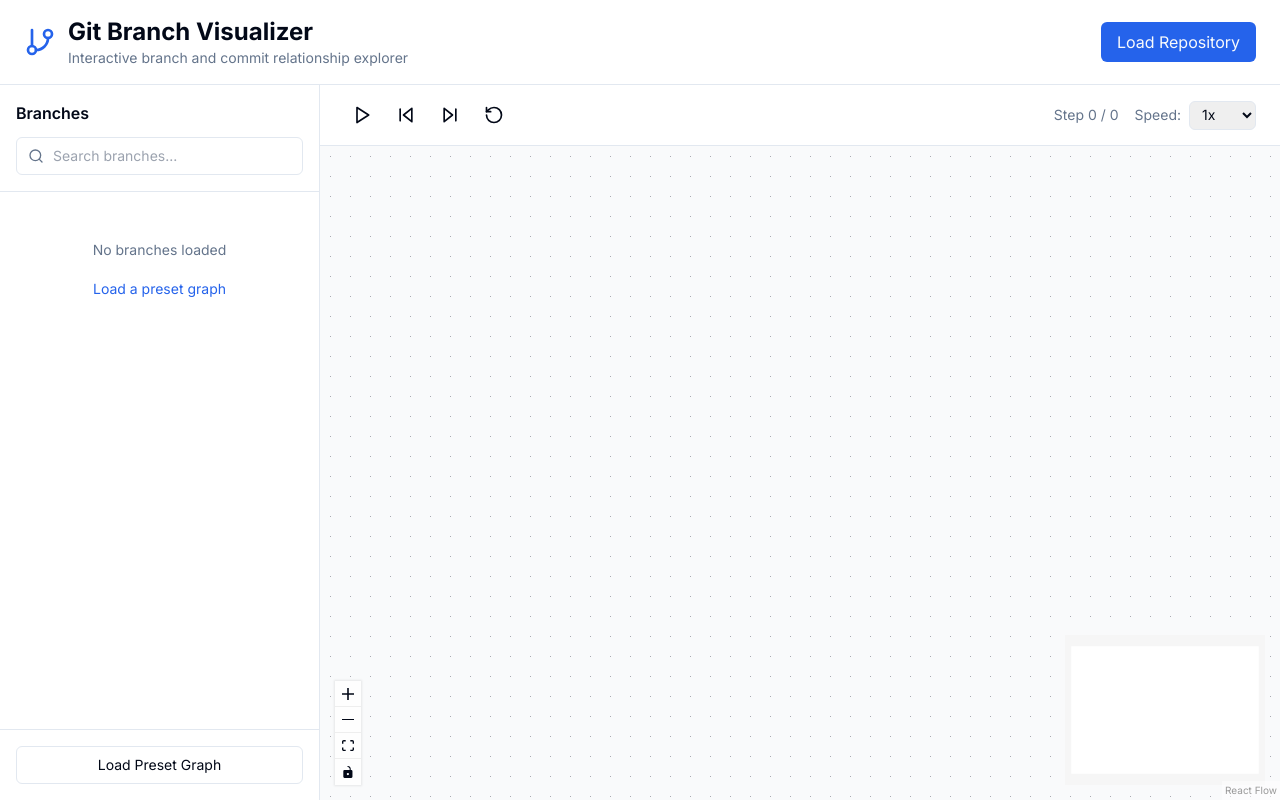
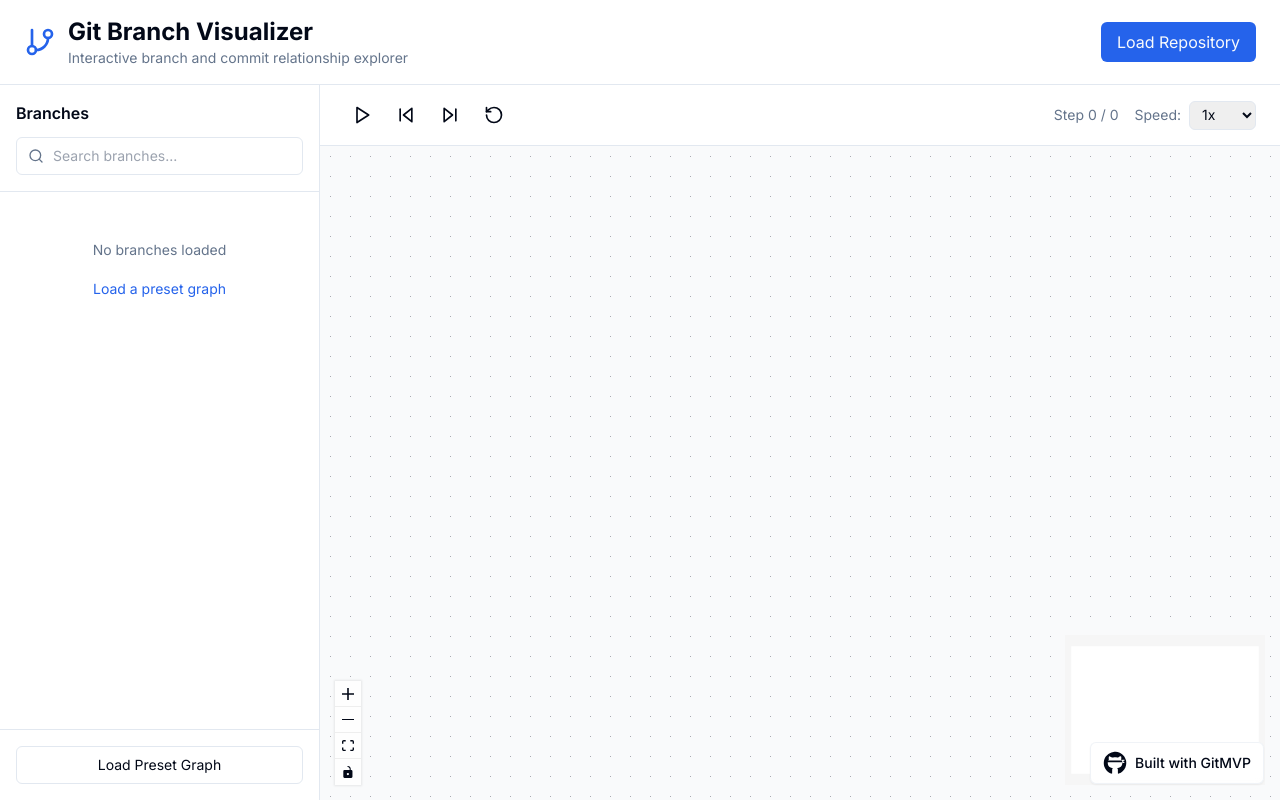
Before and after one commit to filiksyos/git-branch-visualizer, a Next.js app: page / in a window 1280 px wide. Built offline with nearby package versions, Linux system fonts and the light colour scheme.

Commit message:
whatever

```diff
--- /dev/null
+++ b/components/GitMVPLogo.tsx
@@ -0,0 +1,103 @@
+import React from 'react';
+
+interface GitMVPLogoProps {
+  className?: string;
+  color?: string;
+  size?: number | string;
+}
+
+const GitMVPLogo: React.FC<GitMVPLogoProps> = ({
+  className = "w-full h-full",
+  color = "currentColor",
+  size = "100%"
+}) => {
+  return (
+    <svg
+      className={className}
+      width={size}
+      height={size}
+      viewBox="0 0 1024 1024"
+      fill="none"
+      xmlns="http://www.w3.org/2000/svg"
+    >
+      <path
+        fill={color}
+        d="M143.763046,817.230408
+          C106.667557,771.867493 77.692383,722.293396 58.577068,667.140930
+          C48.920010,639.277893 41.864731,610.805969 37.837303,581.540710
+          C32.777309,544.772339 31.730631,507.980347 34.850883,470.990631
+          C42.440426,381.018799 73.773201,300.042419 127.645515,227.908157
+          C187.557724,147.686478 265.476379,91.957596 360.351501,60.013874
+          C388.906616,50.399586 418.174591,43.834454 448.069122,39.827248
+          C480.678406,35.456146 513.378174,33.795334 546.170227,36.136257
+          C646.007080,43.263321 735.783081,77.185753 813.911255,139.865280
+          C895.267151,205.134262 949.601746,288.665955 977.450317,389.244049
+          C983.685669,411.763794 988.451843,434.658417 989.949585,458.026184
+          C991.385742,480.434265 993.023926,502.903900 992.805176,525.329224
+          C992.208435,586.497620 979.158508,645.147095 954.687317,701.233765
+          C927.235046,764.153259 888.051453,818.851257 837.768433,865.370300
+          C789.162720,910.337585 733.564514,943.944031 670.318176,964.388672
+          C663.156982,966.703491 655.932495,968.605469 648.485229,965.991394
+          C640.724915,963.267456 635.977478,957.881714 635.892822,949.402222
+          C635.701599,930.239319 635.796265,911.073853 635.677246,891.909973
+          C635.495056,862.582825 635.719055,833.241150 634.815491,803.935120
+          C634.285889,786.759583 632.953674,769.250061 623.807129,754.004822
+          C618.924316,745.866394 612.293213,738.776794 606.497559,731.274048
+          C614.749146,730.251770 623.887451,729.386353 632.936523,727.956055
+          C699.007385,717.512878 754.140137,688.686523 792.278809,631.987000
+          C806.287842,611.160278 814.440308,587.724670 818.852478,563.204285
+          C822.484253,543.020935 824.614258,522.567383 827.367310,502.542908
+          C858.743896,509.730927 890.855530,513.123169 923.472290,497.708588
+          C901.095703,472.324860 875.872681,452.839996 847.124878,438.292694
+          C862.051636,430.222260 877.176147,422.512695 891.828918,413.991913
+          C906.668030,405.362762 920.822571,395.633148 934.179504,383.718903
+          C911.600098,376.051636 889.079529,373.622162 866.115601,373.652802
+          C845.166016,373.680756 825.577637,378.815857 807.094299,388.345184
+          C802.685425,390.618256 800.460205,389.736359 797.269226,385.959869
+          C789.786865,377.104675 781.593384,368.835327 773.443848,360.569366
+          C771.449585,358.546600 770.673950,357.272797 771.685730,354.280090
+          C774.893188,344.792542 778.918579,335.279785 780.083313,325.474548
+          C781.799805,311.024292 782.711243,296.188354 781.406128,281.747986
+          C780.003052,266.223999 776.176331,250.834457 772.390015,235.639709
+          C769.777344,225.154770 768.098694,224.892212 757.051331,226.537064
+          C721.591187,231.816727 689.796753,246.194504 660.070007,265.638000
+          C654.522339,269.266602 649.298889,273.399841 644.009460,277.410492
+          C641.350891,279.426331 638.915466,280.256470 635.387451,279.079468
+          C611.903442,271.244598 587.645508,266.746857 563.111145,264.207397
+          C533.247437,261.116302 503.308990,261.101166 473.338593,263.760437
+          C446.042389,266.182434 419.328552,271.296997 393.092041,279.046448
+          C389.878387,279.995667 387.489777,279.378723 384.875427,277.449310
+          C356.169495,256.264191 325.082825,239.737778 290.412476,230.719452
+          C281.023285,228.277191 271.182251,227.589661 261.564758,225.998917
+          C257.915680,225.395340 255.918640,227.017929 255.011032,230.333420
+          C252.011398,241.291229 248.064987,252.105362 246.322540,263.262085
+          C244.228806,276.668243 243.345200,290.360901 243.176224,303.944885
+          C242.977402,319.926971 245.816605,335.618134 252.183517,350.426727
+          C254.116379,354.922272 253.280212,358.088074 249.990051,361.563812
+          C238.067490,374.158691 228.212723,388.244781 220.673676,403.903137
+          C220.409332,404.452240 220.249130,405.051453 219.904617,406.001831
+          C222.589233,406.001831 224.885864,406.001801 227.182495,406.001801
+          C418.677338,406.001831 610.172180,406.015778 801.666931,405.904175
+          C805.559692,405.901886 807.409790,406.936188 808.870361,410.610199
+          C816.436462,429.642151 820.864014,449.376740 822.856628,469.702789
+          C823.031738,471.488831 822.879822,473.306946 822.879822,474.878723
+          C616.882812,474.878723 411.094116,474.878723 204.609787,474.878723
+          C204.147171,479.098877 203.332291,483.954895 203.124557,488.836761
+          C201.517212,526.611206 205.348083,563.676392 217.980988,599.546509
+          C227.813431,627.464844 245.476379,650.022827 266.889679,669.805115
+          C300.030914,700.421997 339.819885,717.576233 383.678406,725.963806
+          C395.854523,728.292419 408.202209,729.723755 420.287445,731.539185
+          C416.075043,736.193359 411.324860,740.990906 407.092804,746.208740
+          C397.365326,758.201965 392.460754,772.383057 392.163849,787.500610
+          C391.123627,840.457336 390.767273,893.427551 390.181122,946.393005
+          C390.059875,957.348083 385.265076,964.925781 375.604004,966.541992
+          C370.254486,967.436890 364.184235,966.848633 358.963104,965.233765
+          C320.415924,953.312256 284.658173,935.453064 250.877853,913.485840
+          C210.238205,887.057922 174.950531,854.697021 143.763046,817.230408
+          z"
+      />
+    </svg>
+  );
+};
+
+export default GitMVPLogo;
--- a/components/graph/Canvas.tsx
+++ b/components/graph/Canvas.tsx
@@ -14,6 +14,7 @@ import {
 import { useGraphStore } from '@/lib/store/graphStore';
 import BranchNode from './BranchNode';
 import CommitNode from './CommitNode';
+import GitMVPLogo from '@/components/GitMVPLogo';
 
 const nodeTypes = {
   branch: BranchNode,
@@ -40,7 +41,7 @@ export default function Canvas() {
   );
 
   return (
-    <div className="flex-1 bg-gray-50">
+    <div className="flex-1 bg-gray-50 relative">
       <ReactFlow
         nodes={nodes}
         edges={edges}
@@ -49,11 +50,23 @@ export default function Canvas() {
         onConnect={onConnect}
         nodeTypes={nodeTypes}
         fitView
+        proOptions={{ hideAttribution: true }}
       >
         <Background />
         <FlowControls />
         <MiniMap />
       </ReactFlow>
+      <div className="absolute bottom-4 right-4 flex items-center gap-2 px-3 py-2 bg-white/90 backdrop-blur-sm rounded-md shadow-sm border border-border/50 text-sm text-foreground z-10">
+        <a
+          href="https://gitmvp.com"
+          target="_blank"
+          rel="noopener noreferrer"
+          className="flex items-center gap-2 hover:text-primary transition-colors font-medium"
+        >
+          <GitMVPLogo className="w-6 h-6" color="currentColor" />
+          <span>Built with GitMVP</span>
+        </a>
+      </div>
     </div>
   );
 }
```
